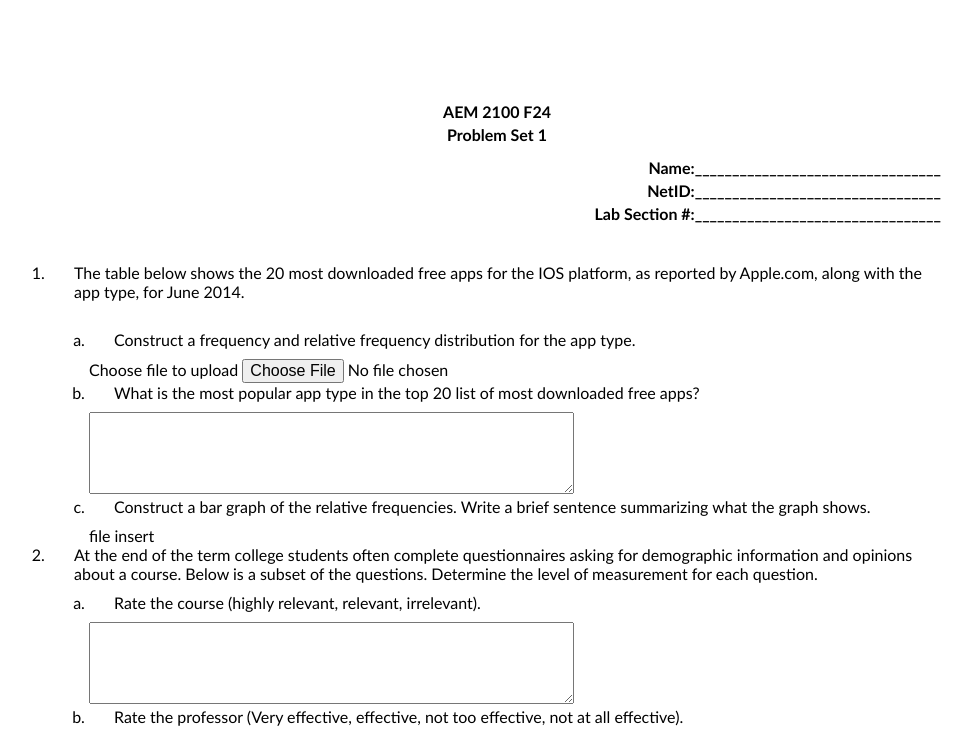
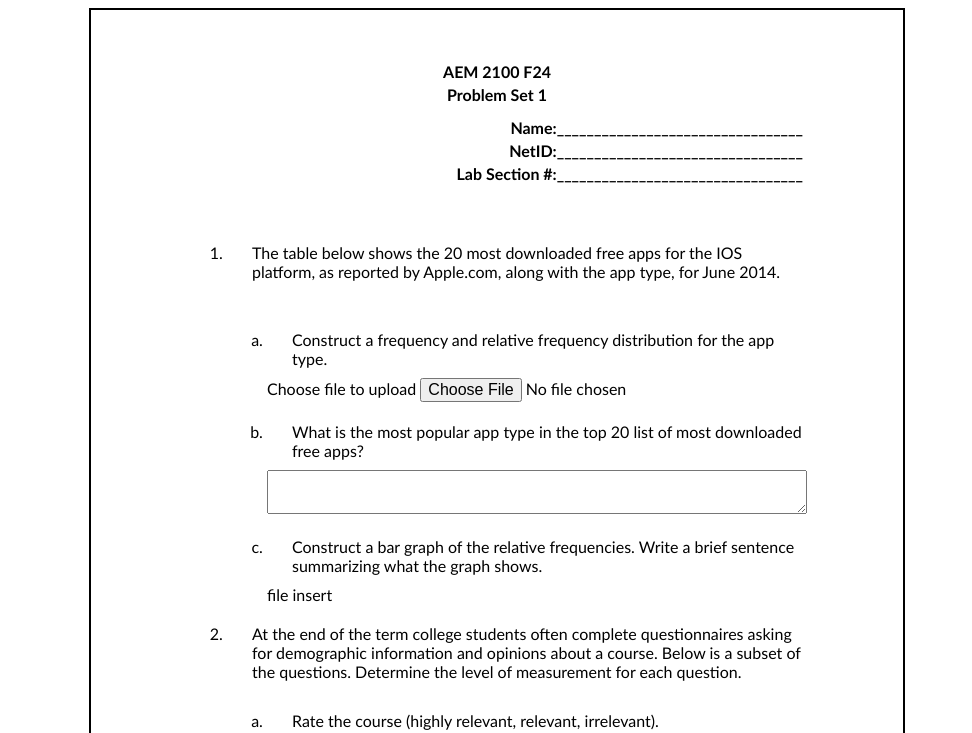
Before and after one commit to KingKlaus21/easy-pset, a plain HTML site: page index.html in a window 1280 px wide. Shown: the top 733 px of the page, without its empty margins (143-1115 px from the left). Drawn offline with Linux system fonts and the light colour scheme.

Commit message:
Scale page and text items to size of printer paper

```diff
--- a/index.html
+++ b/index.html
@@ -33,7 +33,7 @@
 
                 <li>What is the most popular app type in the top 20 list of most downloaded
                     free apps?</li>
-                <textarea class="text-insert" name="text-insert" rows="4" cols="50"></textarea>
+                <textarea class="text-insert" name="text-insert"></textarea>
 
                 <li>Construct a bar graph of the relative frequencies. Write a brief sentence
                     summarizing what the graph shows.</li>
@@ -200,7 +200,7 @@
                 <li>The dean of the business school at a local university categorizes students
                     by major (i.e., accounting, finance, marketing, etc.) to help in determining
                     class offerings.</li>
-                <textarea class="text-insert" name="text-insert" rows="4" cols="50"></textarea>
+                <textarea class="text-insert" name="text-insert" rows="4" cols="50" maxlength="100"></textarea>
             </ol>
 
         </div>
--- a/styles.css
+++ b/styles.css
@@ -1,10 +1,24 @@
 * {
     font-size: 12pt;
+    /* make font size slider? */
+
     font-family:'Gill Sans', 'Gill Sans MT', Calibri, 'Trebuchet MS', sans-serif;
+    box-sizing: border-box;
+}
+
+html {
+    display: flex;
+    justify-content: center;
 }
 
 body {
-    margin: 8% 15%;
+    /* margin: 8% 15%; */
+    width: 8.5in;
+    height: auto;
+    border-style: solid;
+    border-width: 2px;
+    padding: 1in;
+    padding-top: 0.5in;
 }
 
 /* header */
@@ -31,14 +45,24 @@ header {
 
 .questions-container {
     list-style-type: decimal;
-    padding: 0px;
+    /* padding: 0px; */
 }
 
 li {
     padding-left: 25px;
     padding-bottom: 10px;
+    padding-top: 20px;
 }
 
 ol {
     list-style-type: lower-alpha;
 }
+
+textarea {
+    max-width: 540px;
+    min-width: 540px;
+
+    max-height: 210px;
+    /* width: 540px; */
+
+}
```
